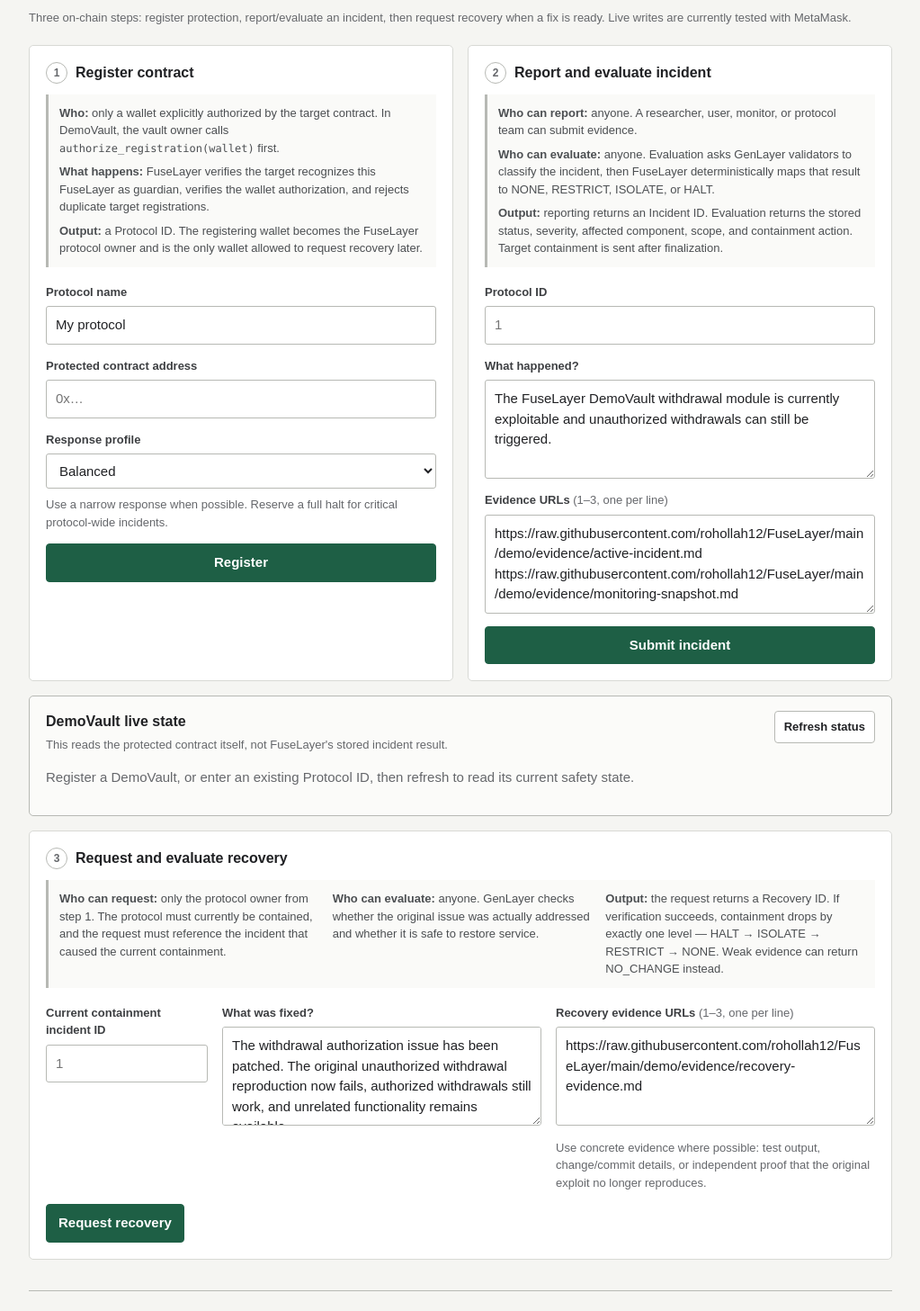
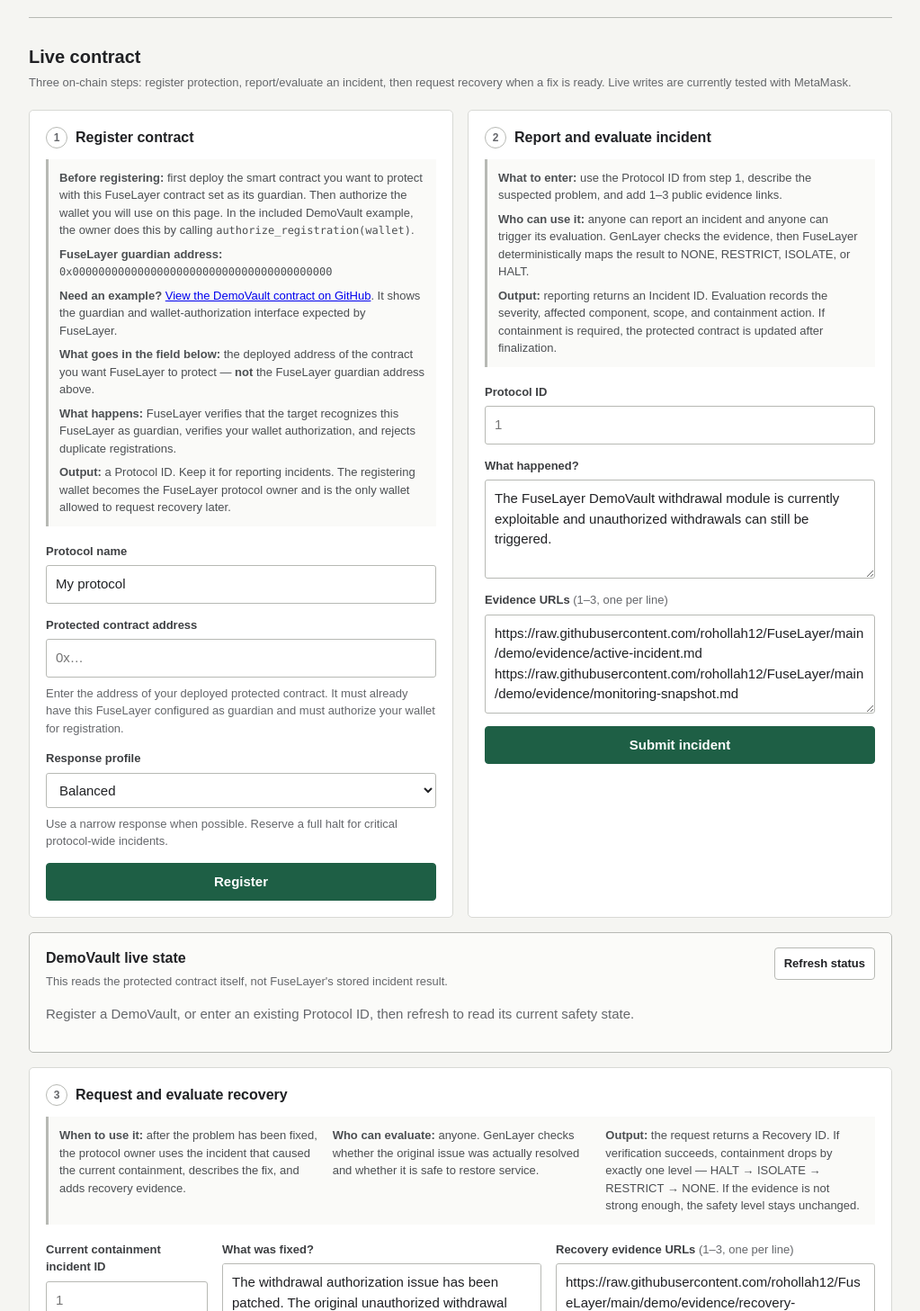
Before and after one commit to rohollah12/FuseLayer, a Next.js app: page / in a window 1280 px wide. Shown: the part 713-2170 px from the top of the page at 90% size, without its empty margins (128-1151 px from the left). Built offline with nearby package versions, Linux system fonts and the light colour scheme.

Commit message:
Clarify FuseLayer user instructions on frontend

```diff
--- a/app/page.tsx
+++ b/app/page.tsx
@@ -124,10 +124,12 @@
   const [vaultPendingNote, setVaultPendingNote] = useState('');
 
   const contractAddress = process.env.NEXT_PUBLIC_FUSELAYER_CONTRACT_ADDRESS ?? '';
+
   const evidence = useMemo(
     () => evidenceText.split('\n').map((line) => line.trim()).filter(Boolean).slice(0, 3),
     [evidenceText],
   );
+
   const recoveryEvidence = useMemo(
     () => recoveryEvidenceText.split('\n').map((line) => line.trim()).filter(Boolean).slice(0, 3),
     [recoveryEvidenceText],
@@ -202,16 +204,20 @@
     const account = address || wallet || (await connectWallet());
     if (!account) throw new Error('Connect a wallet first');
     if (!window.ethereum) throw new Error('Browser wallet is unavailable');
+
     const client = createClient({
       chain: studionet,
       account: account as `0x${string}`,
       provider: window.ethereum as never,
     });
+
     await client.connect('studionet');
+
     const chainId = String(await window.ethereum.request({ method: 'eth_chainId' })).toLowerCase();
     if (chainId !== STUDIONET_CHAIN_ID) {
       throw new Error(`Wallet is on chain ${chainId}; FuseLayer is using Studionet (${STUDIONET_CHAIN_ID}).`);
     }
+
     return { client, account };
   }
 
@@ -227,6 +233,7 @@
           functionName: 'get_protocol',
           args: [id.toString()],
         })) as { id?: string; target_address?: string; owner?: string; name?: string; profile?: string };
+
         if (protocol?.target_address?.toLowerCase() === target.toLowerCase()) return protocol;
       } catch {
         // Protocol ids are sequential, but ignore a stale read and keep scanning.
@@ -238,6 +245,7 @@
   async function refreshVaultState(addressOverride?: string) {
     setVaultLoading(true);
     setVaultStatusMessage('');
+
     try {
       const client = publicClient();
       let address = (addressOverride ?? targetAddress).trim();
@@ -248,6 +256,7 @@
           functionName: 'get_protocol',
           args: [reportProtocolId.trim()],
         })) as { target_address?: string };
+
         if (typeof protocol?.target_address === 'string' && ADDRESS_RE.test(protocol.target_address)) {
           address = protocol.target_address;
           setTargetAddress(address);
@@ -269,6 +278,7 @@
         last_reference?: string;
         guardian?: string;
       };
+
       const canWithdraw10 = (await client.readContract({
         address: address as `0x${string}`,
         functionName: 'can_withdraw',
@@ -283,6 +293,7 @@
         guardian: rawState.guardian ?? '—',
         canWithdraw10: Boolean(canWithdraw10),
       });
+
       setVaultStatusMessage(`Live state read from ${address.slice(0, 6)}…${address.slice(-4)}.`);
     } catch (error) {
       setVaultStatusMessage(errorMessage(error, 'Could not read DemoVault state'));
@@ -294,18 +305,22 @@
   async function registerProtocol() {
     const cleanName = protocolName.trim();
     const cleanTarget = targetAddress.trim();
+
     if (!contractAddress) {
       setWalletError('NEXT_PUBLIC_FUSELAYER_CONTRACT_ADDRESS is not configured.');
       return;
     }
+
     if (!ADDRESS_RE.test(contractAddress)) {
       setWalletError('The configured FuseLayer address is not a valid 0x address. Check the Vercel environment variable.');
       return;
     }
+
     if (cleanName.length < 3) {
       setWalletError('Protocol name must be at least 3 characters.');
       return;
     }
+
     if (!ADDRESS_RE.test(cleanTarget)) {
       setWalletError('Protected contract address must be a 0x address with 40 hexadecimal characters.');
       return;
@@ -314,9 +329,11 @@
     setRegistering(true);
     setWalletError('');
     setProtocolId('');
+
     try {
       const { client: writeClient, account } = await liveClient();
       const readClient = publicClient();
+
       let beforeCounts: { protocols?: number | bigint | string };
       try {
         beforeCounts = (await readClient.readContract({
@@ -330,6 +347,7 @@
 
       const before = countValue(beforeCounts.protocols);
       const existing = await findProtocolByTarget(readClient, cleanTarget, before);
+
       if (existing?.id) {
         setProtocolId(`Protocol ID ${existing.id} (already registered)`);
         setReportProtocolId(existing.id);
@@ -345,6 +363,7 @@
         args: [cleanName, cleanTarget, profile],
         value: BigInt(0),
       });
+
       const receipt = await writeClient.waitForTransactionReceipt({
         hash: tx,
         status: TransactionStatus.ACCEPTED,
@@ -364,12 +383,15 @@
           functionName: 'get_counts',
           args: [],
         })) as { protocols?: number | bigint | string };
+
         const after = countValue(afterCounts.protocols);
         const protocol = await findProtocolByTarget(readClient, cleanTarget, after);
+
         if (protocol?.id && protocol.owner?.toLowerCase() === account.toLowerCase()) {
           createdId = protocol.id;
           break;
         }
+
         if (attempt < 11) await new Promise((resolve) => setTimeout(resolve, 2500));
       }
 
@@ -393,15 +415,19 @@
       setReportMessage('Contract address is not configured.');
       return;
     }
+
     setReporting(true);
     setReportMessage('');
+
     try {
       const { client, account } = await liveClient();
+
       const beforeCounts = (await client.readContract({
         address: contractAddress as `0x${string}`,
         functionName: 'get_counts',
         args: [],
       })) as { incidents?: number | bigint | string };
+
       const before = countValue(beforeCounts.incidents);
 
       const tx = await client.writeContract({
@@ -410,6 +436,7 @@
         args: [reportProtocolId.trim(), claim.trim(), JSON.stringify(evidence)],
         value: BigInt(0),
       });
+
       const receipt = await client.waitForTransactionReceipt({
         hash: tx,
         status: TransactionStatus.ACCEPTED,
@@ -422,16 +449,19 @@
         functionName: 'get_counts',
         args: [],
       })) as { incidents?: number | bigint | string };
+
       const after = countValue(afterCounts.incidents);
 
       let createdId = '';
       const scanEnd = after < before + 25n ? after : before + 25n;
+
       for (let id = before + 1n; id <= scanEnd; id += 1n) {
         const incident = (await client.readContract({
           address: contractAddress as `0x${string}`,
           functionName: 'get_incident',
           args: [id.toString()],
         })) as { protocol_id?: string; reporter?: string };
+
         if (
           incident?.protocol_id === reportProtocolId.trim() &&
           incident?.reporter?.toLowerCase() === account.toLowerCase()
@@ -456,22 +486,27 @@
 
   async function evaluateLatestIncident() {
     if (!contractAddress || !latestIncidentId) return;
+
     setEvaluating(true);
     setReportMessage('');
+
     try {
       const { client } = await liveClient();
+
       const tx = await client.writeContract({
         address: contractAddress as `0x${string}`,
         functionName: 'evaluate_incident',
         args: [latestIncidentId],
         value: BigInt(0),
       });
+
       const receipt = await client.waitForTransactionReceipt({
         hash: tx,
         status: TransactionStatus.ACCEPTED,
         interval: 5000,
         retries: 120,
       });
+
       const incident = (await client.readContract({
         address: contractAddress as `0x${string}`,
         functionName: 'get_incident',
@@ -485,7 +520,9 @@
       setReportMessage(
         `Incident ${latestIncidentId}: ${incident.status} · ${incident.severity ?? ''} · ${incident.component ?? ''} · action ${incident.action ?? ''}`
       );
+
       const actionLevel = Number((incident as { action_level?: number | string }).action_level ?? 0);
+
       if (actionLevel > 0) {
         setRecoveryIncidentId(latestIncidentId);
         setVaultPendingNote(
@@ -494,6 +531,7 @@
       } else {
         setVaultPendingNote('No containment change was scheduled for this incident.');
       }
+
       await refreshVaultState();
     } catch (error) {
       setReportMessage(errorMessage(error, 'Incident evaluation failed'));
@@ -505,18 +543,22 @@
   async function requestRecovery() {
     const cleanIncidentId = recoveryIncidentId.trim();
     const cleanFix = fixSummary.trim();
+
     if (!contractAddress) {
       setRecoveryMessage('Contract address is not configured.');
       return;
     }
+
     if (!cleanIncidentId) {
       setRecoveryMessage('Enter the incident ID that currently caused containment.');
       return;
     }
+
     if (cleanFix.length < 20) {
       setRecoveryMessage('Fix summary must be at least 20 characters.');
       return;
     }
+
     if (recoveryEvidence.length < 1) {
       setRecoveryMessage('Add at least one recovery evidence URL.');
       return;
@@ -526,13 +568,16 @@
     setRecoveryMessage('');
     setLatestRecoveryId('');
     setRecoveryResult(null);
+
     try {
       const { client, account } = await liveClient();
+
       const beforeCounts = (await client.readContract({
         address: contractAddress as `0x${string}`,
         functionName: 'get_counts',
         args: [],
       })) as { recoveries?: number | bigint | string };
+
       const before = countValue(beforeCounts.recoveries);
 
       const tx = await client.writeContract({
@@ -541,6 +586,7 @@
         args: [cleanIncidentId, cleanFix, JSON.stringify(recoveryEvidence)],
         value: BigInt(0),
       });
+
       const receipt = await client.waitForTransactionReceipt({
         hash: tx,
         status: TransactionStatus.ACCEPTED,
@@ -553,11 +599,13 @@
         functionName: 'get_counts',
         args: [],
       })) as { recoveries?: number | bigint | string };
+
       const after = countValue(afterCounts.recoveries);
 
       let createdId = '';
       let createdRecovery: { status?: string; target_level?: number | string; target_action?: string } | null = null;
       const scanEnd = after < before + 25n ? after : before + 25n;
+
       for (let id = before + 1n; id <= scanEnd; id += 1n) {
         const recovery = (await client.readContract({
           address: contractAddress as `0x${string}`,
@@ -570,6 +618,7 @@
           target_level?: number | string;
           target_action?: string;
         };
+
         if (
           recovery?.incident_id === cleanIncidentId &&
           recovery?.requester?.toLowerCase() === account.toLowerCase()
@@ -597,23 +646,28 @@
 
   async function evaluateLatestRecovery() {
     if (!contractAddress || !latestRecoveryId) return;
+
     setEvaluatingRecovery(true);
     setRecoveryMessage('');
     setRecoveryResult(null);
+
     try {
       const { client } = await liveClient();
+
       const tx = await client.writeContract({
         address: contractAddress as `0x${string}`,
         functionName: 'evaluate_recovery',
         args: [latestRecoveryId],
         value: BigInt(0),
       });
+
       const receipt = await client.waitForTransactionReceipt({
         hash: tx,
         status: TransactionStatus.ACCEPTED,
         interval: 5000,
         retries: 120,
       });
+
       const recovery = (await client.readContract({
         address: contractAddress as `0x${string}`,
         functionName: 'get_recovery',
@@ -631,15 +685,18 @@
 
       const targetLevel = Number(recovery.target_level ?? 0);
       const targetAction = recovery.target_action ?? 'NONE';
+
       setRecoveryResult({
         status: recovery.status,
         targetLevel,
         targetAction,
         summary: recovery.summary ?? '',
       });
+
       setRecoveryMessage(
         `Recovery ${latestRecoveryId}: ${recovery.status} · target level ${targetLevel} (${targetAction})`
       );
+
       if (recovery.status === 'RESTORE_SCHEDULED') {
         setVaultPendingNote(
           `FuseLayer scheduled recovery to ${targetAction}. DemoVault applies that change after finalization; refresh the live state to confirm when it lands.`
@@ -647,6 +704,7 @@
       } else {
         setVaultPendingNote(`Recovery ${latestRecoveryId} did not schedule a DemoVault state change.`);
       }
+
       await refreshVaultState();
     } catch (error) {
       setRecoveryMessage(errorMessage(error, 'Recovery evaluation failed'));
@@ -662,6 +720,7 @@
           <strong>FuseLayer</strong>
           <span className="headerNote">incident containment for GenLayer contracts</span>
         </div>
+
         <div className="walletArea">
           {wallet ? (
             <>
@@ -678,8 +737,11 @@
         <section className="intro">
           <h1>FuseLayer</h1>
           <p>
-            Register a contract with a response profile, then submit incident evidence.
-            FuseLayer can restrict one area, isolate a component, or halt the whole target when necessary.
+            FuseLayer protects smart contracts when a security incident happens. A contract first opts in
+            by setting FuseLayer as its guardian and registering here. After that, anyone can report a
+            suspected incident with public evidence. GenLayer evaluates the evidence, and FuseLayer can
+            restrict risky operations, isolate the affected component, or halt the whole target when needed.
+            Recovery is verified step by step before protection is removed.
           </p>
         </section>
 
@@ -742,10 +804,44 @@
           <div className="formsGrid">
             <form className="formCard" onSubmit={(e) => { e.preventDefault(); registerProtocol(); }}>
               <div className="stepTitle"><span>1</span><h3>Register contract</h3></div>
+
               <div className="stepInfo">
-                <p><strong>Who:</strong> only a wallet explicitly authorized by the target contract. In DemoVault, the vault owner calls <code>authorize_registration(wallet)</code> first.</p>
-                <p><strong>What happens:</strong> FuseLayer verifies the target recognizes this FuseLayer as guardian, verifies the wallet authorization, and rejects duplicate target registrations.</p>
-                <p><strong>Output:</strong> a Protocol ID. The registering wallet becomes the FuseLayer protocol owner and is the only wallet allowed to request recovery later.</p>
+                <p>
+                  <strong>Before registering:</strong> first deploy the smart contract you want to protect
+                  with this FuseLayer contract set as its guardian. Then authorize the wallet you will use
+                  on this page. In the included DemoVault example, the owner does this by calling{' '}
+                  <code>authorize_registration(wallet)</code>.
+                </p>
+                <p>
+                  <strong>FuseLayer guardian address:</strong>{' '}
+                  <code style={{ overflowWrap: 'anywhere' }}>
+                    {contractAddress || 'FuseLayer address is not configured'}
+                  </code>
+                </p>
+                <p>
+                  <strong>Need an example?</strong>{' '}
+                  <a
+                    href="https://github.com/rohollah12/FuseLayer/blob/main/contracts/demo_vault.py"
+                    target="_blank"
+                    rel="noreferrer"
+                  >
+                    View the DemoVault contract on GitHub
+                  </a>
+                  . It shows the guardian and wallet-authorization interface expected by FuseLayer.
+                </p>
+                <p>
+                  <strong>What goes in the field below:</strong> the deployed address of the contract you
+                  want FuseLayer to protect — <strong>not</strong> the FuseLayer guardian address above.
+                </p>
+                <p>
+                  <strong>What happens:</strong> FuseLayer verifies that the target recognizes this FuseLayer
+                  as guardian, verifies your wallet authorization, and rejects duplicate registrations.
+                </p>
+                <p>
+                  <strong>Output:</strong> a Protocol ID. Keep it for reporting incidents. The registering
+                  wallet becomes the FuseLayer protocol owner and is the only wallet allowed to request
+                  recovery later.
+                </p>
               </div>
 
               <label htmlFor="protocol-name">Protocol name</label>
@@ -764,6 +860,10 @@
                 placeholder="0x…"
                 spellCheck={false}
               />
+              <p className="help">
+                Enter the address of your deployed protected contract. It must already have this FuseLayer
+                configured as guardian and must authorize your wallet for registration.
+              </p>
 
               <label htmlFor="live-profile">Response profile</label>
               <select id="live-profile" value={profile} onChange={(e) => setProfile(e.target.value)}>
@@ -783,10 +883,22 @@
 
             <form className="formCard" onSubmit={(e) => { e.preventDefault(); reportIncident(); }}>
               <div className="stepTitle"><span>2</span><h3>Report and evaluate incident</h3></div>
+
               <div className="stepInfo">
-                <p><strong>Who can report:</strong> anyone. A researcher, user, monitor, or protocol team can submit evidence.</p>
-                <p><strong>Who can evaluate:</strong> anyone. Evaluation asks GenLayer validators to classify the incident, then FuseLayer deterministically maps that result to NONE, RESTRICT, ISOLATE, or HALT.</p>
-                <p><strong>Output:</strong> reporting returns an Incident ID. Evaluation returns the stored status, severity, affected component, scope, and containment action. Target containment is sent after finalization.</p>
+                <p>
+                  <strong>What to enter:</strong> use the Protocol ID from step 1, describe the suspected
+                  problem, and add 1–3 public evidence links.
+                </p>
+                <p>
+                  <strong>Who can use it:</strong> anyone can report an incident and anyone can trigger its
+                  evaluation. GenLayer checks the evidence, then FuseLayer deterministically maps the result
+                  to NONE, RESTRICT, ISOLATE, or HALT.
+                </p>
+                <p>
+                  <strong>Output:</strong> reporting returns an Incident ID. Evaluation records the severity,
+                  affected component, scope, and containment action. If containment is required, the protected
+                  contract is updated after finalization.
+                </p>
               </div>
 
               <label htmlFor="protocol-id">Protocol ID</label>
@@ -845,10 +957,13 @@
             </div>
 
             {vaultPendingNote && <div className="message info vaultPending">{vaultPendingNote}</div>}
+
             {!vaultState && !vaultStatusMessage && (
               <p className="quiet">Register a DemoVault, or enter an existing Protocol ID, then refresh to read its current safety state.</p>
             )}
+
             {vaultStatusMessage && <p className="vaultReadNote">{vaultStatusMessage}</p>}
+
             {vaultState && (
               <dl className="vaultStateGrid">
                 <ResultRow label="Level" value={String(vaultState.level)} />
@@ -863,10 +978,21 @@
 
           <form className="formCard recoveryCard" onSubmit={(e) => { e.preventDefault(); requestRecovery(); }}>
             <div className="stepTitle"><span>3</span><h3>Request and evaluate recovery</h3></div>
+
             <div className="stepInfo stepInfoWide">
-              <p><strong>Who can request:</strong> only the protocol owner from step 1. The protocol must currently be contained, and the request must reference the incident that caused the current containment.</p>
-              <p><strong>Who can evaluate:</strong> anyone. GenLayer checks whether the original issue was actually addressed and whether it is safe to restore service.</p>
-              <p><strong>Output:</strong> the request returns a Recovery ID. If verification succeeds, containment drops by exactly one level — HALT → ISOLATE → RESTRICT → NONE. Weak evidence can return NO_CHANGE instead.</p>
+              <p>
+                <strong>When to use it:</strong> after the problem has been fixed, the protocol owner uses
+                the incident that caused the current containment, describes the fix, and adds recovery evidence.
+              </p>
+              <p>
+                <strong>Who can evaluate:</strong> anyone. GenLayer checks whether the original issue was
+                actually resolved and whether it is safe to restore service.
+              </p>
+              <p>
+                <strong>Output:</strong> the request returns a Recovery ID. If verification succeeds,
+                containment drops by exactly one level — HALT → ISOLATE → RESTRICT → NONE. If the evidence
+                is not strong enough, the safety level stays unchanged.
+              </p>
             </div>
 
             <div className="recoveryFields">
@@ -879,6 +1005,7 @@
                   placeholder="1"
                 />
               </div>
+
               <div>
                 <label htmlFor="fix-summary">What was fixed?</label>
                 <textarea
@@ -888,6 +1015,7 @@
                   rows={4}
                 />
               </div>
+
               <div>
                 <label htmlFor="recovery-evidence">Recovery evidence URLs <span className="optional">(1–3, one per line)</span></label>
                 <textarea
@@ -905,6 +1033,7 @@
               <button className="button buttonPrimary" type="submit" disabled={requestingRecovery}>
                 {requestingRecovery ? 'Requesting…' : 'Request recovery'}
               </button>
+
               {latestRecoveryId && (
                 <button
                   className="button"
@@ -918,6 +1047,7 @@
             </div>
 
             {recoveryMessage && <div className="message info"><strong>Recovery output:</strong> {recoveryMessage}</div>}
+
             {recoveryResult && (
               <dl className="recoveryResult">
                 <ResultRow label="Status" value={recoveryResult.status} />
```
